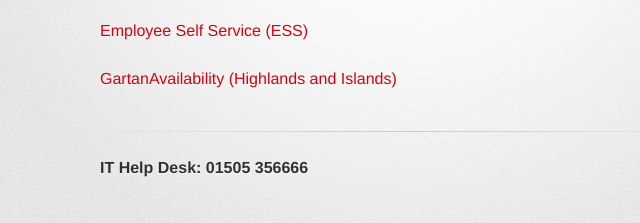
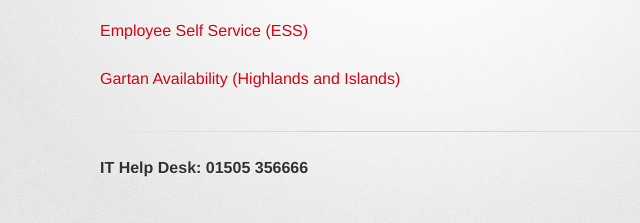
Before and after one commit to jjnevis/firelinks, a plain HTML site: page index.html in a window 1280 px wide. Shown: the part 291-514 px from the top of the page, 230-870 px from the left. Drawn offline with Linux system fonts and the light colour scheme; a web font is replaced by a local one.

Commit message:
typo fix

```diff
--- a/index.html
+++ b/index.html
@@ -31,7 +31,7 @@
     <br><br>
     <a href="https://strfrli.webitrent.com/strfrli_ess/ess/#/login">Employee Self Service (ESS)</a>
     <br><br>
-    <a href="https://hirds.firescotland.gov.uk/GartanAvailability/Login.aspx">GartanAvailability (Highlands and Islands)</a>
+    <a href="https://hirds.firescotland.gov.uk/GartanAvailability/Login.aspx">Gartan Availability (Highlands and Islands)</a>
 		<br>
 		<br>
         <hr>
```
